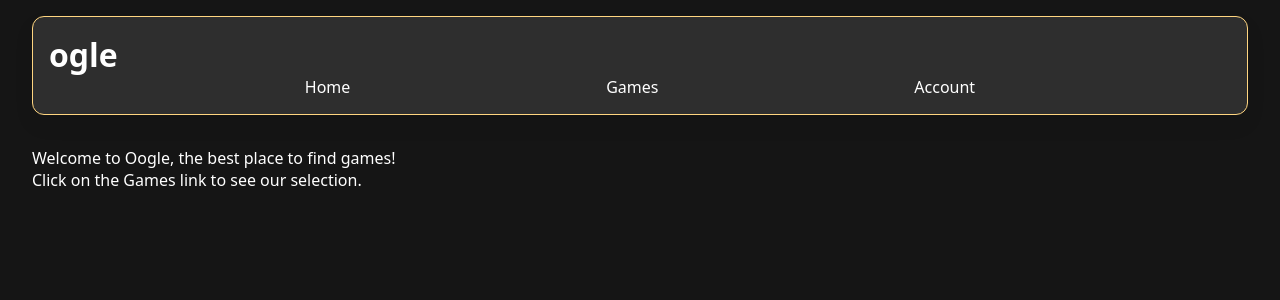
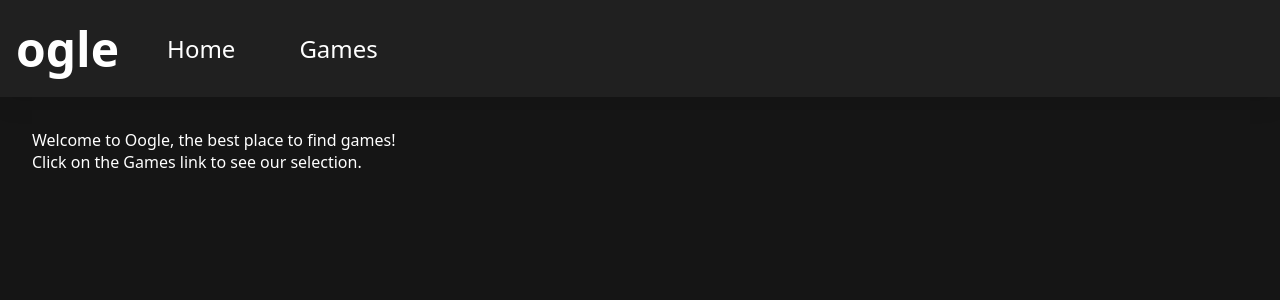
Before and after one commit to hydrarguru/ogle, a Vue app: page / in a window 1280 px wide. Shown: the top 300 px of the page. Built offline with nearby package versions, Linux system fonts and the light colour scheme.

Commit message:
refactor: Navbar styling.

```diff
--- a/src/components/NavBar.vue
+++ b/src/components/NavBar.vue
@@ -4,52 +4,47 @@ import { RouterLink } from "vue-router";
 
 <template>
   <nav>
-    <h1>ogle</h1>
-    <ul>
-      <li>
+    <div class="navbar">
+      <h1 class="navbar-brand">ogle</h1>
+      <div class="navbar-item">
         <RouterLink to="/">Home</RouterLink>
-      </li>
-      <li>
+      </div>
+      <div class="navbar-item">
         <RouterLink to="/games">Games</RouterLink>
-      </li>
-      <li>
-        Account
-      </li>
-    </ul>
+      </div>
+    </div>
   </nav>
 </template>
 
 <style scoped>
   nav {
-    background-color: #2e2e2e;
-    border-radius: 12px;
-    border: 1px solid #FFD580;
+    background-color: var(--secondary-color);
     box-shadow: 0 10px 20px 0 rgba(0,0,0,.07);
-
-    margin-top: 1rem;
-    margin-left: 2rem;
-    margin-right: 2rem;
+    width: 100%;
     margin-bottom: 2rem;
-    padding: 1rem;
   }
-
-  nav h1 {
+  .navbar {
+    display: flex;
+    justify-content: flex-start;
+    color: #fff;
     font-size: 2rem;
-    margin: 0;
   }
-
-  ul {
-    display: flex;
-    justify-content: space-evenly;
-    list-style: none;
+  .navbar-brand {
+    padding-top: 1rem;
+    padding-left: 1rem;
+    margin-right: 1rem;
   }
-
-  a {
-    color: #ffffff;
+  .navbar-item {
+    color: #fff;
+    font-size: 1.5rem;
+    padding: 2rem;
+  }
+  .navbar-item a {
+    color: #fff;
     text-decoration: none;
   }
-  a:hover {
-    color: #FFD580;
-    text-decoration: underline #FFD580;
+  .navbar-item:hover {
+    background-color: #2a2a2a;
+    transition: all 500ms ease-in-out;
   }
 </style>
```
